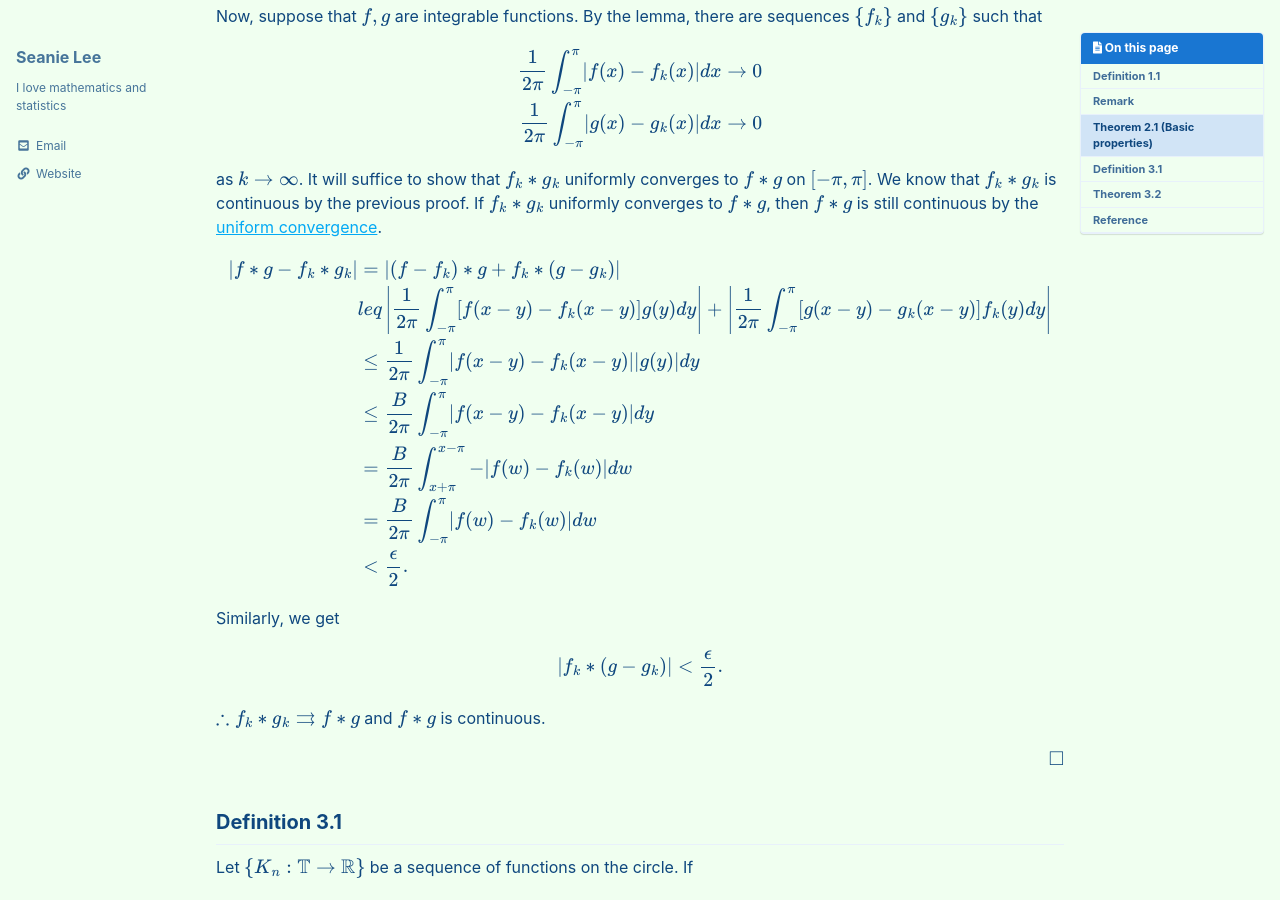
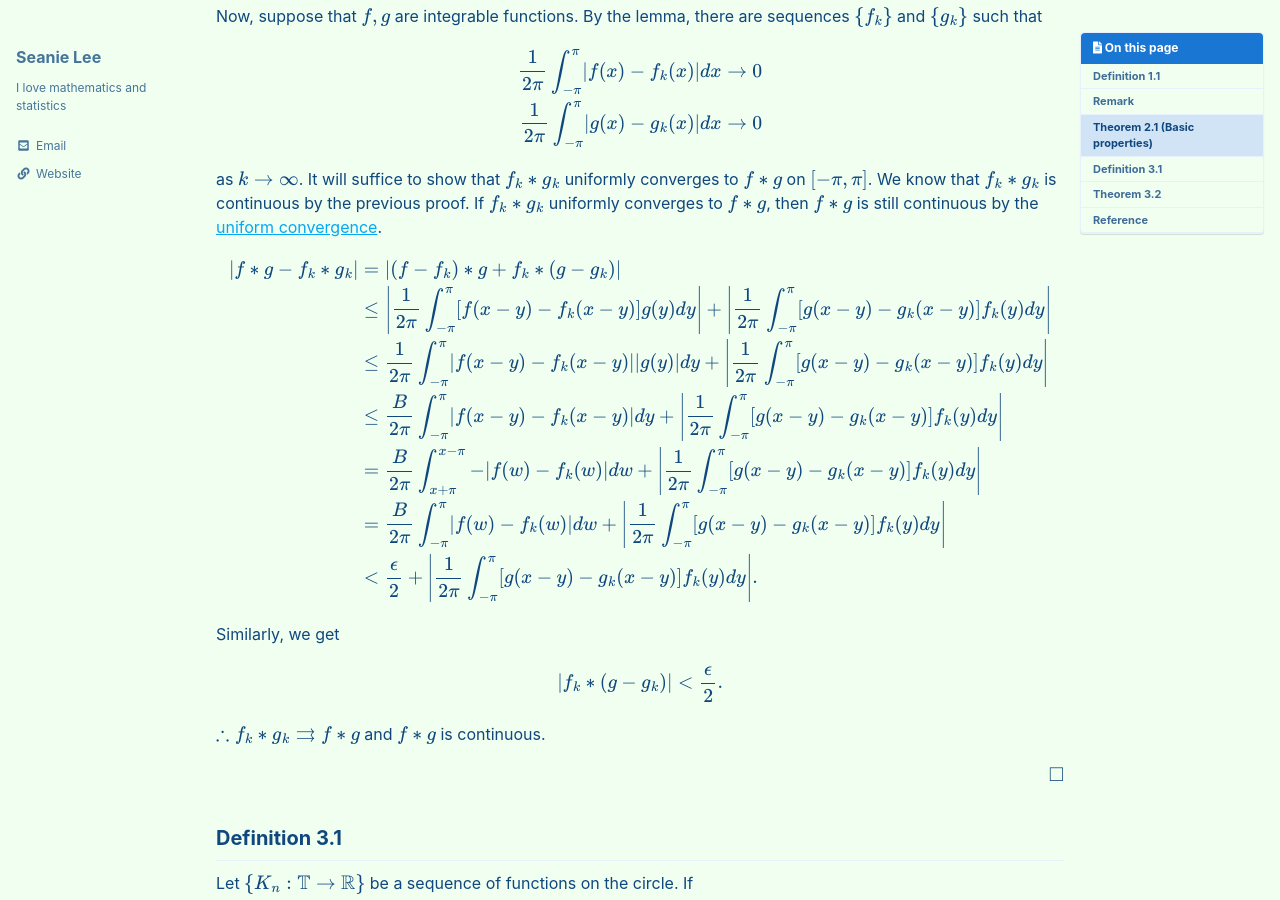
Before and after one commit to seanie12/blog, a Jekyll site: the page built from _posts/2023-02-06-convolution-good-kernels.md, in a window 1280 px wide and 900 px high, scrolled down 3851 px. Built offline with Jekyll 4.4.1, drawn with Linux system fonts in a browser that asks for light colours; cached includes are drawn as plain includes; formulas are drawn with MathJax 3.

Commit message:
Update 2023-02-06-convolution-good-kernels.md

```diff
--- a/_posts/2023-02-06-convolution-good-kernels.md
+++ b/_posts/2023-02-06-convolution-good-kernels.md
@@ -201,12 +201,12 @@ $$
 $$
 \begin{align*}
 \left\lvert f*g - f_k*g_k\right\rvert &= \left\lvert (f-f_k)*g + f_k * (g-g_k)\right\rvert \\
-&leq \left \lvert \frac{1}{2\pi}\int_{-\pi}^\pi[f(x-y)-f_k(x-y)]g(y)dy\right\rvert + \left \lvert \frac{1}{2\pi}\int_{-\pi}^\pi[g(x-y)-g_k(x-y)]f_k(y)dy\right\rvert \\
-&\leq \frac{1}{2\pi}\int_{-\pi}^\pi \lvert f(x-y)-f_k(x-y)\rvert \lvert g(y) \rvert dy \\
-&\leq \frac{B}{2\pi}\int_{-\pi}^\pi \lvert f(x-y)-f_k(x-y) \rvert dy \\
-&= \frac{B}{2\pi}\int_{x+\pi}^{x-\pi} - \lvert f(w) - f_k(w) \rvert dw \\
-&=\frac{B}{2\pi}\int_{-\pi}^\pi \lvert f(w) - f_k(w) \rvert dw \\
-&< \frac{\epsilon}{2}.
+&\leq \left \lvert \frac{1}{2\pi}\int_{-\pi}^\pi[f(x-y)-f_k(x-y)]g(y)dy\right\rvert + \left \lvert \frac{1}{2\pi}\int_{-\pi}^\pi[g(x-y)-g_k(x-y)]f_k(y)dy\right\rvert \\
+&\leq \frac{1}{2\pi}\int_{-\pi}^\pi \lvert f(x-y)-f_k(x-y)\rvert \lvert g(y) \rvert dy + \left \lvert \frac{1}{2\pi}\int_{-\pi}^\pi[g(x-y)-g_k(x-y)]f_k(y)dy\right\rvert \\
+&\leq \frac{B}{2\pi}\int_{-\pi}^\pi \lvert f(x-y)-f_k(x-y) \rvert dy + \left \lvert \frac{1}{2\pi}\int_{-\pi}^\pi[g(x-y)-g_k(x-y)]f_k(y)dy\right\rvert \\
+&= \frac{B}{2\pi}\int_{x+\pi}^{x-\pi} - \lvert f(w) - f_k(w) \rvert dw  + \left \lvert \frac{1}{2\pi}\int_{-\pi}^\pi[g(x-y)-g_k(x-y)]f_k(y)dy\right\rvert\\
+&=\frac{B}{2\pi}\int_{-\pi}^\pi \lvert f(w) - f_k(w) \rvert dw + \left \lvert \frac{1}{2\pi}\int_{-\pi}^\pi[g(x-y)-g_k(x-y)]f_k(y)dy\right\rvert \\
+&< \frac{\epsilon}{2} + \left \lvert \frac{1}{2\pi}\int_{-\pi}^\pi[g(x-y)-g_k(x-y)]f_k(y)dy\right\rvert.
 \end{align*}
 $$
 
```
